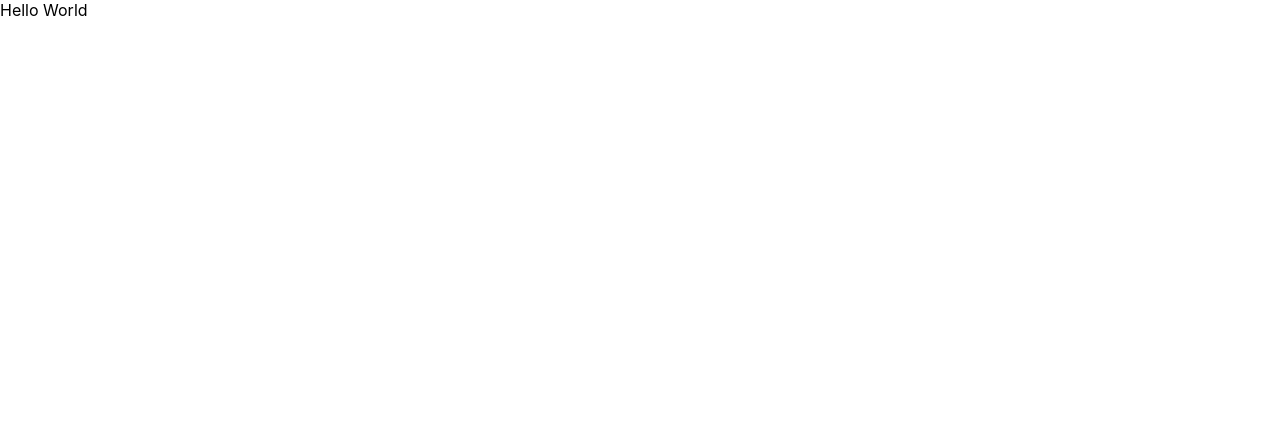
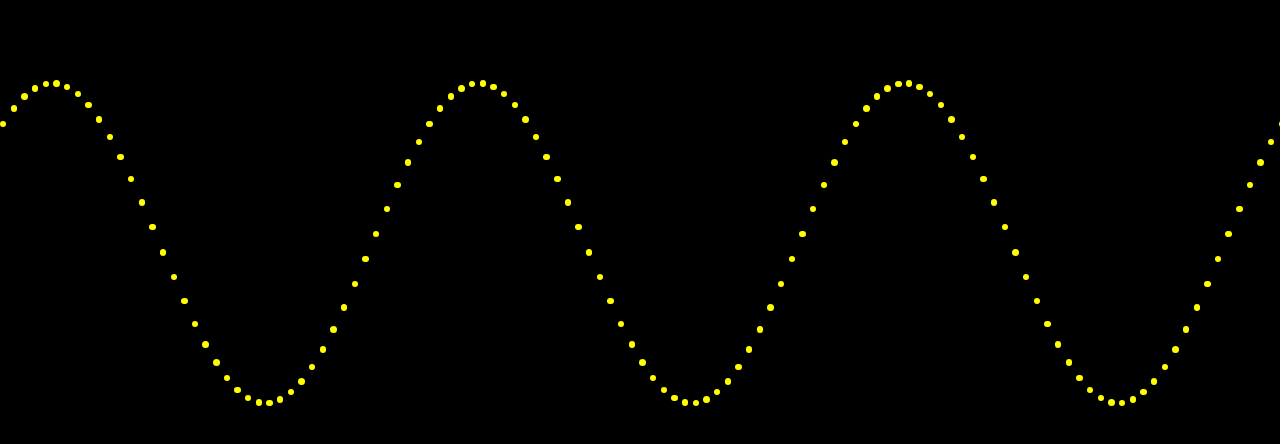
Before and after one commit to seansylee/waves-interference-animation, a React (Create React App) app: page / in a window 1280 px wide. Shown: the top 444 px of the page. Built offline with nearby package versions, Linux system fonts and the light colour scheme.

Commit message:
First update on animation

```diff
--- a/package.json
+++ b/package.json
@@ -5,7 +5,8 @@
   "dependencies": {
     "react": "^16.8.1",
     "react-dom": "^16.8.1",
-    "react-scripts": "2.1.3"
+    "react-scripts": "2.1.3",
+    "sine-waves": "^0.3.0"
   },
   "scripts": {
     "start": "react-scripts start",
--- a/src/components/App.js
+++ b/src/components/App.js
@@ -1,9 +1,18 @@
 import React, { Component } from 'react';
+import SingleWave from './SingleWave'
+
 
 class App extends Component {
+
   render() {
+
+
     return (
-      <div>Hello World</div>
+      <div>
+        <SingleWave />
+
+      </div>
+
     );
   }
 }
--- /dev/null
+++ b/src/components/SingleWave.js
@@ -0,0 +1,68 @@
+import React, { Component } from 'react';
+
+
+class SingleWave extends Component {
+
+  state = {
+    'top':30,
+    ys:[],
+    x: 1,
+    intervalId: null
+  }
+
+  componentDidMount = () => {
+    console.log('WAVES MOUNTED ')
+    this.animate();
+  }
+
+  componentWillUnmount = () => {
+    clearInterval(this.state.intervalId);
+  }
+
+  animate = () => {
+    var component = this;
+    var period = 40;
+    var count = period * 3;
+    var dx = (2*Math.PI / period);
+    var amplitude = 20;
+    var intervalId = setInterval(function(){
+      component.setState({'ys':component.calc(dx, amplitude, count)});
+    },25)
+    component.setState({intervalId:intervalId});
+  }
+
+  calc = (dx, amplitude, count) => {
+    var component = this;
+    var ys = [];
+    for (var i = 0; i <=count; i++){
+      ys.push(Math.sin(component.state.x) * amplitude);
+      component.state.x += dx;
+    }
+    return ys;
+  }
+
+  render(){
+    let { top } = this.state;
+
+    return(
+      <div className='loader'>
+        {
+          this.state.ys.map(function(y, x){
+
+            return (
+              <div>
+                <div style={{
+                  'top':y + top + 'vh'
+                }}></div>
+              </div>
+            )
+          })
+        }
+      </div>
+    )
+
+  }
+}
+
+
+export default SingleWave
--- a/src/index.css
+++ b/src/index.css
@@ -12,3 +12,21 @@ code {
   font-family: source-code-pro, Menlo, Monaco, Consolas, "Courier New",
     monospace;
 }
+body{
+  background:black;
+}
+.loader{
+  display:flex;
+  flex-direction: row;
+  justify-content: space-between;
+}
+.loader > div {
+  position:relative;
+}
+.loader > div > div{
+	width: 0.5vw;
+  height: 0.5vw;
+  background: yellow;
+  border-radius: 100%;
+	position: absolute;
+}
```
Also changed, not shown: 1 other file (tests, documents, lock files or other folders).
